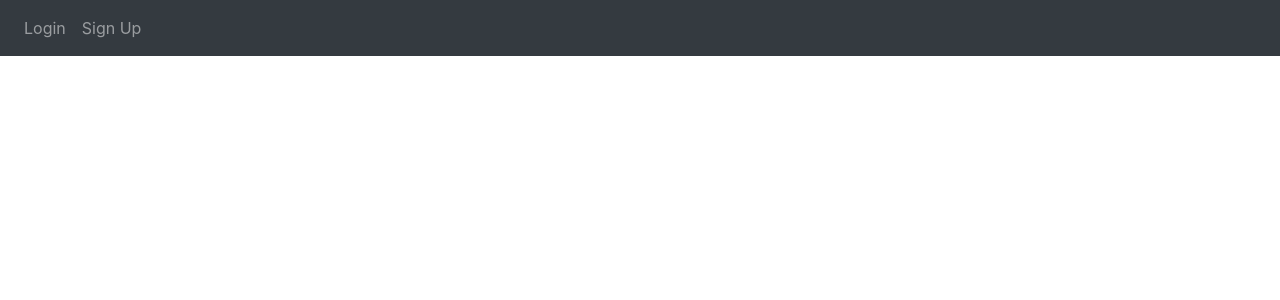
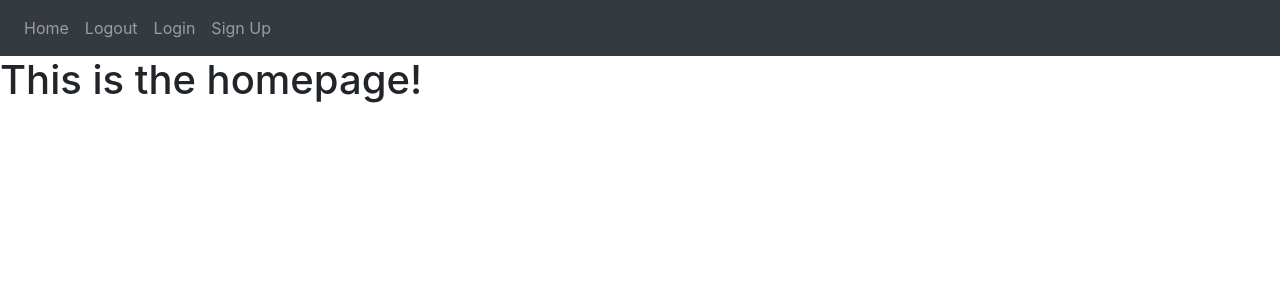
Before and after one commit to zakbaig/assignment-project, a Flask app: template website/templates/home.html in a window 1280 px wide. Shown: the top 300 px of the page. Run offline with Flask 3, Linux system fonts and the light colour scheme; the template is opened without the code that fills it, so the values that code supplies are empty; some libraries are stand-ins or nearby versions.

Commit message:
html views

```diff
--- a/website/templates/base.html
+++ b/website/templates/base.html
@@ -29,15 +29,16 @@
       </button>
       <div class="collapse navbar-collapse" id="navbar">
         <div class="navbar-nav">
-          {% if user.is_authenticated %}
           <a class="nav-item nav-link" id="home" href="/">Home</a>
           <a class="nav-item nav-link" id="logout" href="/logout">Logout</a>
-          {% else %}
           <a class="nav-item nav-link" id="login" href="/login">Login</a>
           <a class="nav-item nav-link" id="signUp" href="/sign-up">Sign Up</a>
-          {% endif %}
         </div>
       </div>
     </nav>
+  <div class="content">
+    {% block content %}
+    {% endblock %}
+  </div>
   </body>
 </html>
--- a/website/templates/home.html
+++ b/website/templates/home.html
@@ -1 +1,5 @@
-{% extends "base.html" %}
+{% extends "base.html" %} {% block title %}Home{% endblock %}
+
+{% block content %}
+<h1>This is the homepage!</h1>
+{% endblock %}
--- /dev/null
+++ b/website/templates/sign_up.html
@@ -0,0 +1 @@
+{% extends "base.html" %} {% block title %}Sign Up{% endblock %} {% block content %}
```
Also changed, not shown: website/templates/login.html (added).
